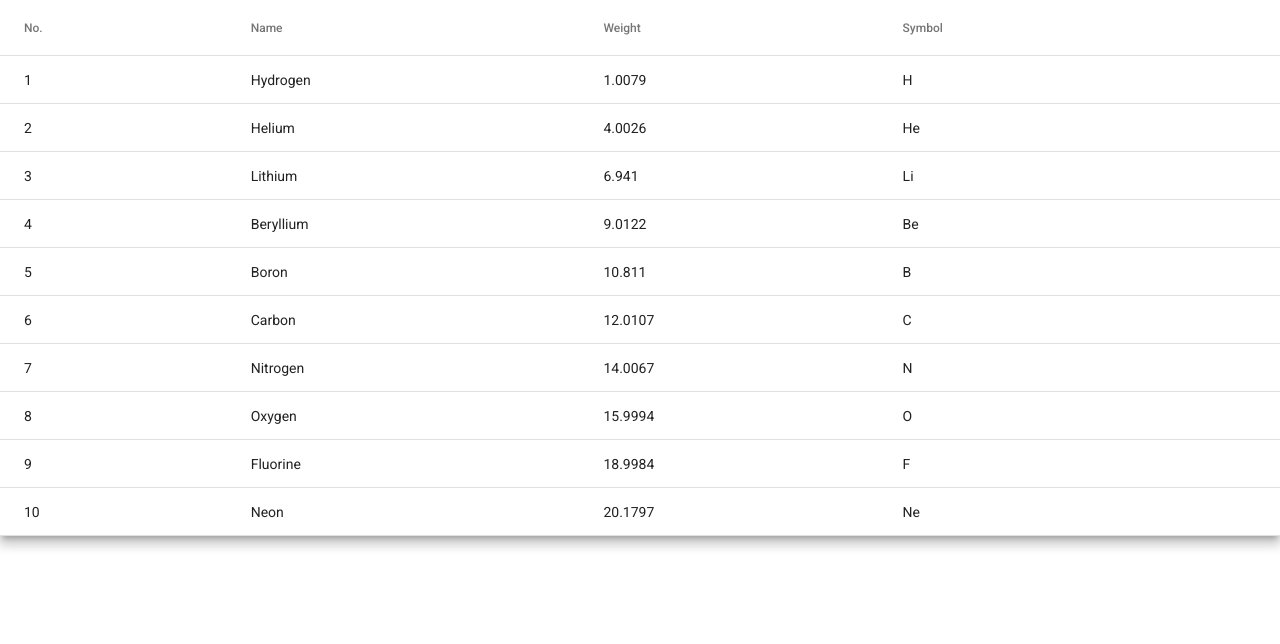
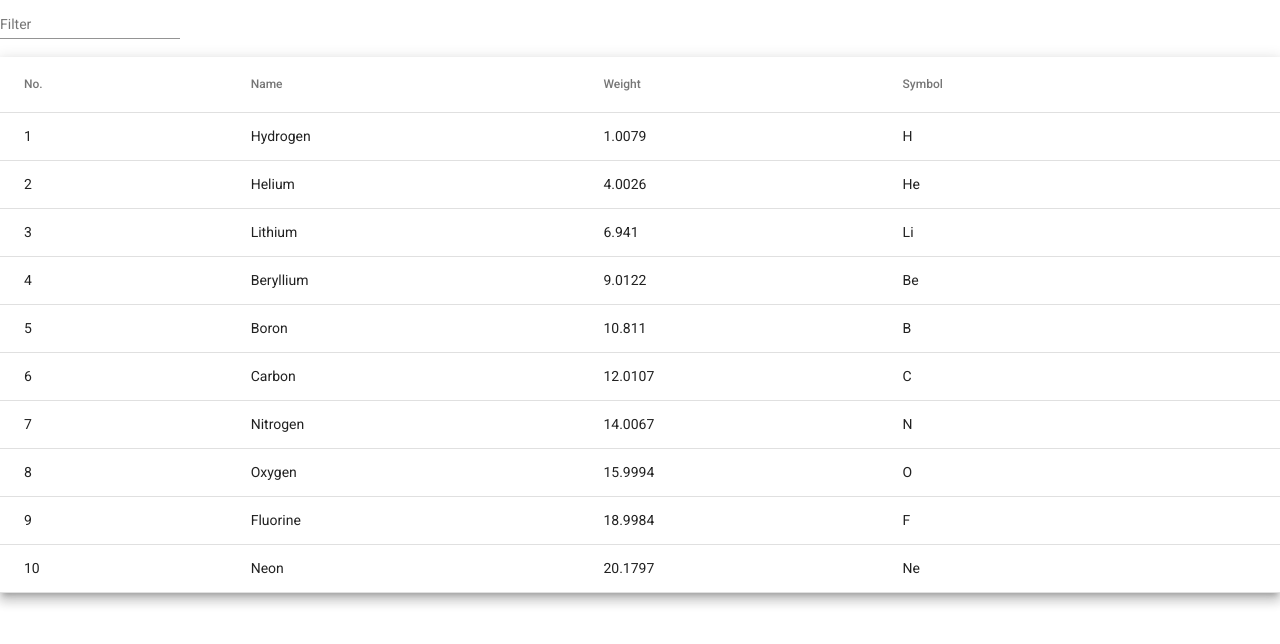
Before and after one commit to brrbaral/Ang-MaterialPractice, an Angular app: page / in a window 1280 px wide. Shown: the top 644 px of the page. Built offline with nearby package versions, Linux system fonts and the light colour scheme.

Commit message:
filterting the data in the table from serarch field

```diff
--- a/src/app/app.component.html
+++ b/src/app/app.component.html
@@ -1,3 +1,8 @@
+<!--FORM FIELD FOR FILTERING PURPOSE-->
+<mat-form-field>
+  <input  (keyup)="applyFilter($event.target.value)" matInput placeholder="Filter">
+</mat-form-field>
+
 <table mat-table [dataSource]="dataSource" class="mat-elevation-z8">
 
   <!--- Note that these columns can be defined in any order.
--- a/src/app/app.component.ts
+++ b/src/app/app.component.ts
@@ -1,4 +1,5 @@
 import { Component } from '@angular/core';
+import {MatTableDataSource} from '@angular/material/table';
 // import {MatSnackBar} from '@angular/material/snack-bar';
 import {MatDialog} from '@angular/material/dialog';
 // import {DialogExampleComponent} from './dialog-example/dialog-example.component';
@@ -31,9 +32,12 @@
 export class AppComponent {
   title = 'OnlineCourseUI';
   displayedColumns: string[] = ['position', 'name', 'weight', 'symbol'];
-  dataSource = ELEMENT_DATA;
+  dataSource = new MatTableDataSource(ELEMENT_DATA);
 
   logData(row){
     console.log(row);
   }
+  applyFilter(filterValue: string){
+    this.dataSource.filter = filterValue.trim().toLowerCase();
+  }
 }
```
